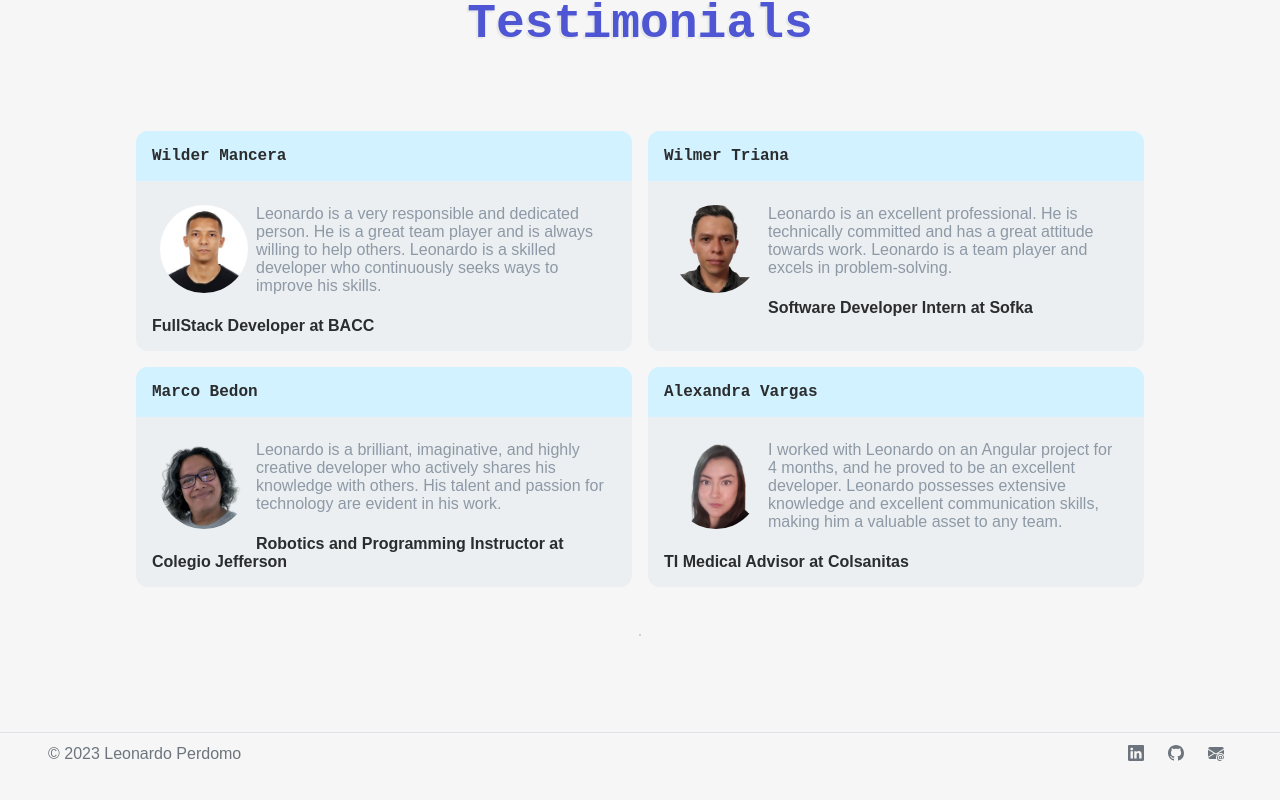
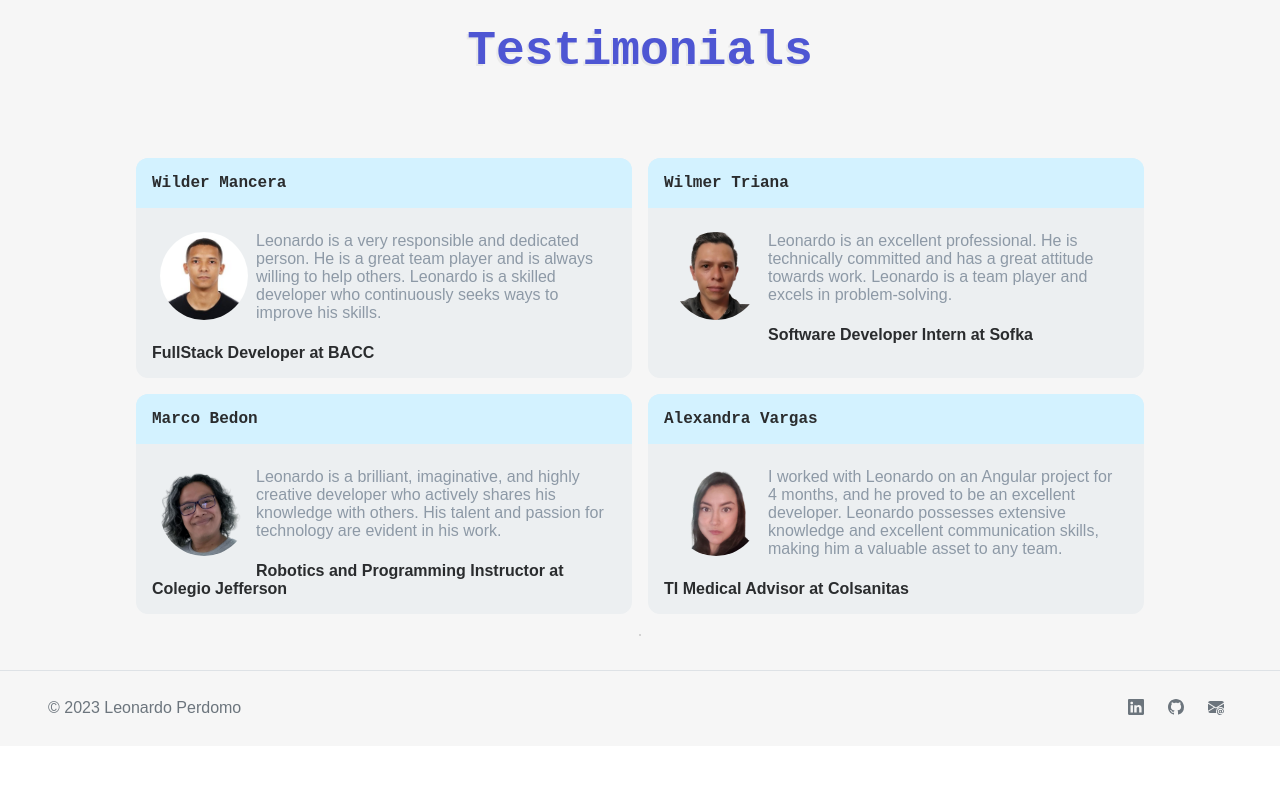
Before and after one commit to leonardoapd/portfolio-v2023, a React (Vite) app: page / in a window 1280 px wide. Shown: the part 3765-4565 px from the top of the page. After the commit the page ends 4511 px from the top, so only its background shows below. Built offline with nearby package versions, Linux system fonts and the light colour scheme; a small style sheet from the web is missing; a web font is replaced by a local one.

Commit message:
Fix: Containers view heigth and other styles.

```diff
--- a/src/components/Footer/Footer.css
+++ b/src/components/Footer/Footer.css
@@ -4,8 +4,8 @@
     flex-wrap: wrap;
     justify-content: space-between;
     align-items: center;
-    padding-top: 0.75rem;
-    padding-bottom: 0.75rem;
+    padding-top: 1.75rem;
+    padding-bottom: 0.25rem;
     margin-top: 1.5rem;
     margin-bottom: 1.5rem;
     border-top: 1px solid #dee2e6;
--- a/src/containers/Testimonials/Testimonials.css
+++ b/src/containers/Testimonials/Testimonials.css
@@ -82,7 +82,7 @@
 
 @media screen and (min-width: 768px) {
     .testimonials {
-        height: 100vh;
+        /* height: 100vh; */
     }
 
     .testimonials_list {
--- a/src/wrapper/AppWrapper.css
+++ b/src/wrapper/AppWrapper.css
@@ -17,14 +17,15 @@
     gap: 2rem;
 }
 
+.projects,
 .skills,
 .testimonials {
-    margin-top: 4rem;
+    padding-top: 6rem;
 }
 
 @media only screen and (min-width: 992px) {
     .skills,
     .testimonials {
-        height: 100vh;
+        /* height: 100vh; */
     }
 }
```
